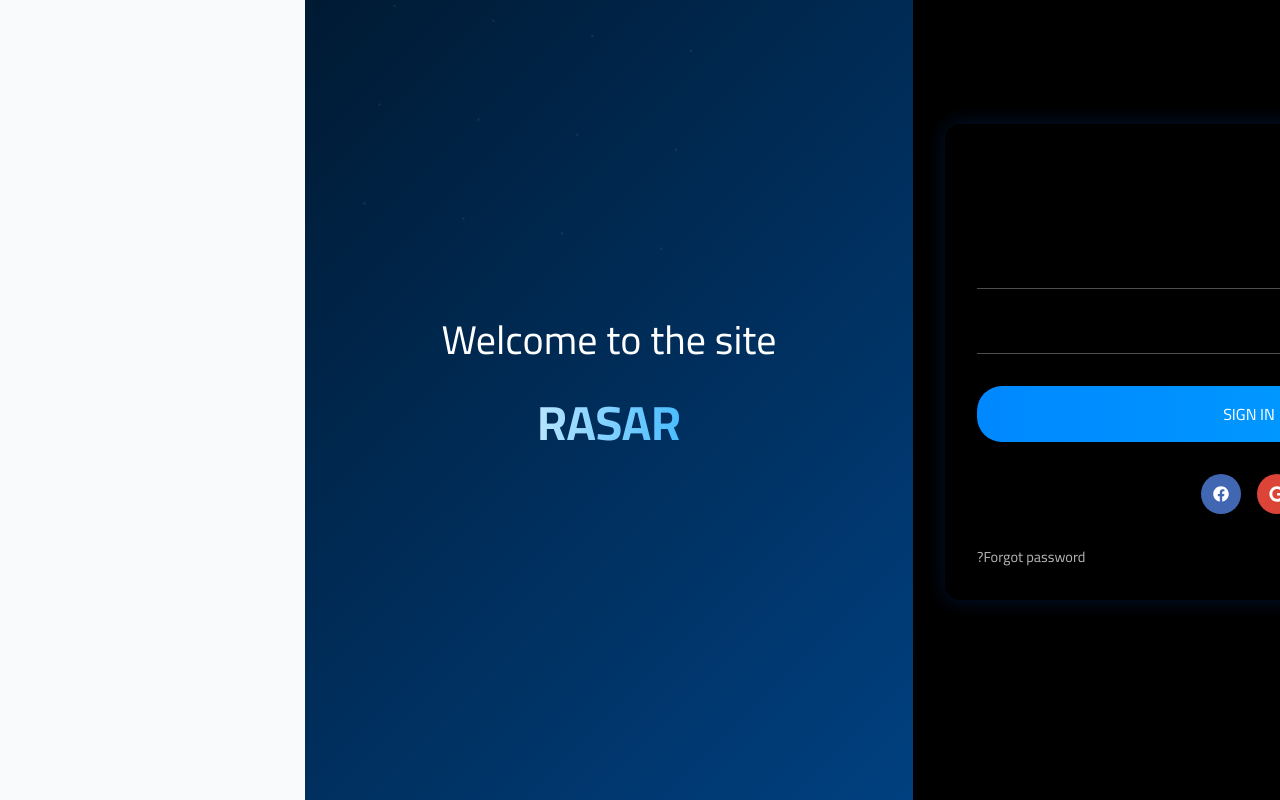
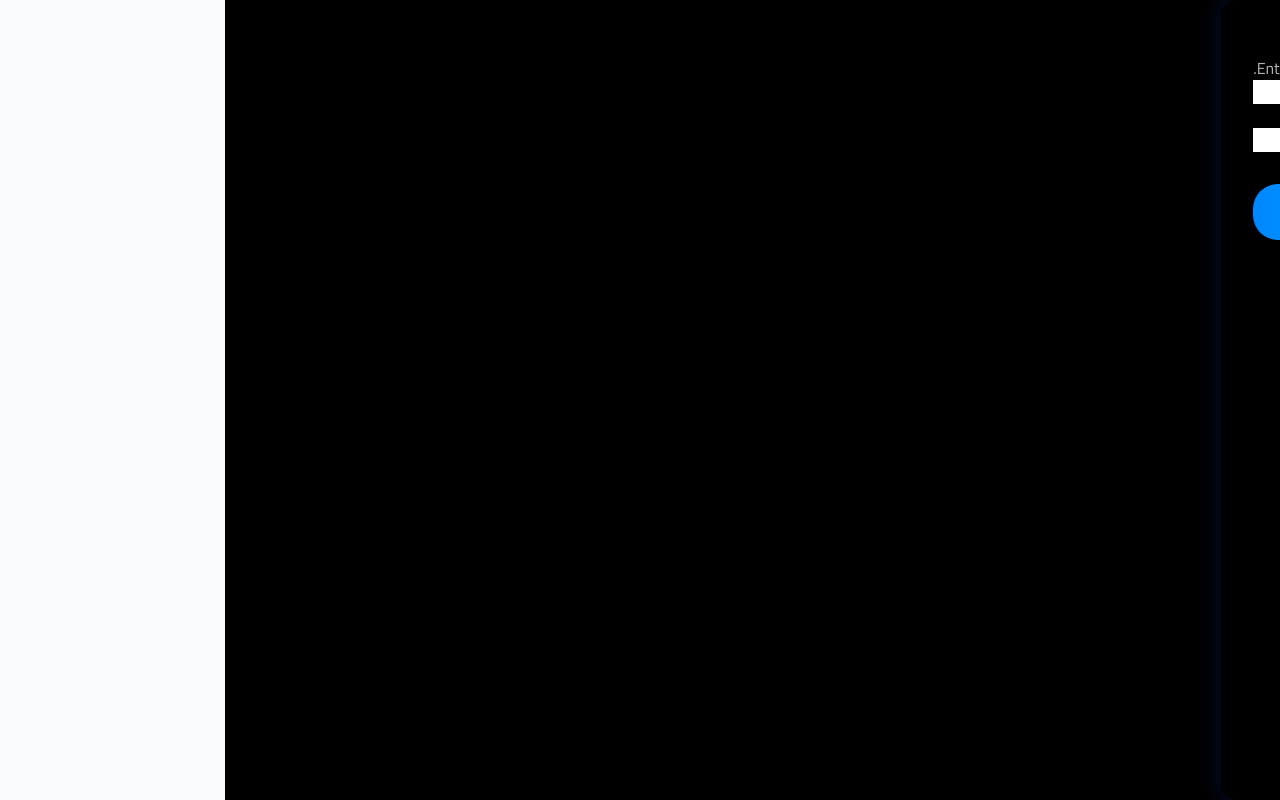
Before and after one commit to arsto99/rsra-project, a React (Vite) app: page /rsra-project/reset-password/1 in a window 1280 px wide. Before the commit this address led to /rsra-project/reset-password/1#/login. Built offline with nearby package versions, Linux system fonts and the light colour scheme; a web font is replaced by a local one.

Commit message:
إعادة تنظيم التوجيه وتبسيط المكونات

```diff
--- a/src/App.tsx
+++ b/src/App.tsx
@@ -1,4 +1,4 @@
-import { Routes, Route, Navigate } from 'react-router-dom';
+import { BrowserRouter as Router, Routes, Route, Navigate } from 'react-router-dom';
 import Login from './pages/auth/Login';
 import Register from './pages/auth/Register';
 import ForgotPassword from './pages/auth/ForgotPassword';
@@ -7,6 +7,7 @@ import EmailVerification from './pages/auth/EmailVerification';
 
 function App() {
   return (
+    <Router basename="/rsra-project">
       <div className="font-cairo">
         <Routes>
           <Route path="/" element={<Navigate to="/login" replace />} />
@@ -18,6 +19,7 @@ function App() {
           <Route path="*" element={<Navigate to="/login" replace />} />
         </Routes>
       </div>
+    </Router>
   );
 }
 
--- a/src/main.tsx
+++ b/src/main.tsx
@@ -1,13 +1,10 @@
 import React from 'react'
 import ReactDOM from 'react-dom/client'
-import { HashRouter } from 'react-router-dom'
 import App from './App'
 import './index.css'
 
 ReactDOM.createRoot(document.getElementById('root')!).render(
   <React.StrictMode>
-    <HashRouter>
-      <App />
-    </HashRouter>
+    <App />
   </React.StrictMode>
 )
--- a/src/pages/auth/ResetPassword.tsx
+++ b/src/pages/auth/ResetPassword.tsx
@@ -1,84 +1,23 @@
-import React, { useState } from 'react';
-import { Link, useParams } from 'react-router-dom';
+import React from 'react';
+import { Link } from 'react-router-dom';
 import './ResetPassword.css';
 
 const ResetPassword = () => {
-  const { token } = useParams();
-  const [formData, setFormData] = useState({
-    password: '',
-    confirmPassword: ''
-  });
-  const [message, setMessage] = useState('');
-
-  const handleSubmit = (e: React.FormEvent) => {
-    e.preventDefault();
-    if (formData.password !== formData.confirmPassword) {
-      setMessage('كلمات المرور غير متطابقة');
-      return;
-    }
-    // سيتم إضافة منطق إعادة تعيين كلمة المرور هنا
-    setMessage('تم تغيير كلمة المرور بنجاح');
-  };
-
-  const handleChange = (e: React.ChangeEvent<HTMLInputElement>) => {
-    setFormData({
-      ...formData,
-      [e.target.name]: e.target.value
-    });
-  };
-
   return (
     <div className="reset-password-container">
-      <div className="reset-password-left">
-        <h1 className="reset-password-title">Reset Password</h1>
-        <div className="reset-password-card">
-          <h2 className="reset-title">Set New Password</h2>
-          <p className="reset-description">
-            Enter your new password below
-          </p>
+      <div className="reset-password-card">
+        <h2>Reset Password</h2>
+        <p>Enter your new password below.</p>
 
-          <form onSubmit={handleSubmit} className="reset-form">
-            <div className="input-group">
-              <input
-                type="password"
-                name="password"
-                placeholder="New Password"
-                className="reset-input"
-                value={formData.password}
-                onChange={handleChange}
-                required
-              />
-              <input
-                type="password"
-                name="confirmPassword"
-                placeholder="Confirm New Password"
-                className="reset-input"
-                value={formData.confirmPassword}
-                onChange={handleChange}
-                required
-              />
-            </div>
+        <div className="input-group">
+          <input type="password" placeholder="New password" className="reset-password-input" />
+          <input type="password" placeholder="Confirm new password" className="reset-password-input" />
+        </div>
 
-            <button type="submit" className="reset-button">RESET PASSWORD</button>
+        <button className="reset-button">Reset Password</button>
 
-            {message && (
-              <div className={`message ${message.includes('نجاح') ? 'success' : 'error'}`}>
-                {message}
-              </div>
-            )}
-
-            <div className="reset-links">
-              <Link to="/login" className="back-to-login">Back to Login</Link>
-            </div>
-          </form>
-        </div>
-      </div>
-
-      <div className="reset-password-right">
-        <div className="welcome-text">
-          <h2>Password Reset</h2>
-          <p>Create a strong new password</p>
-          <div className="rasar-logo">RASAR</div>
+        <div className="reset-password-links">
+          <Link to="/login" className="back-to-login">Back to Login</Link>
         </div>
       </div>
     </div>
```
Lines whose indentation alone changed are shown as unchanged.
